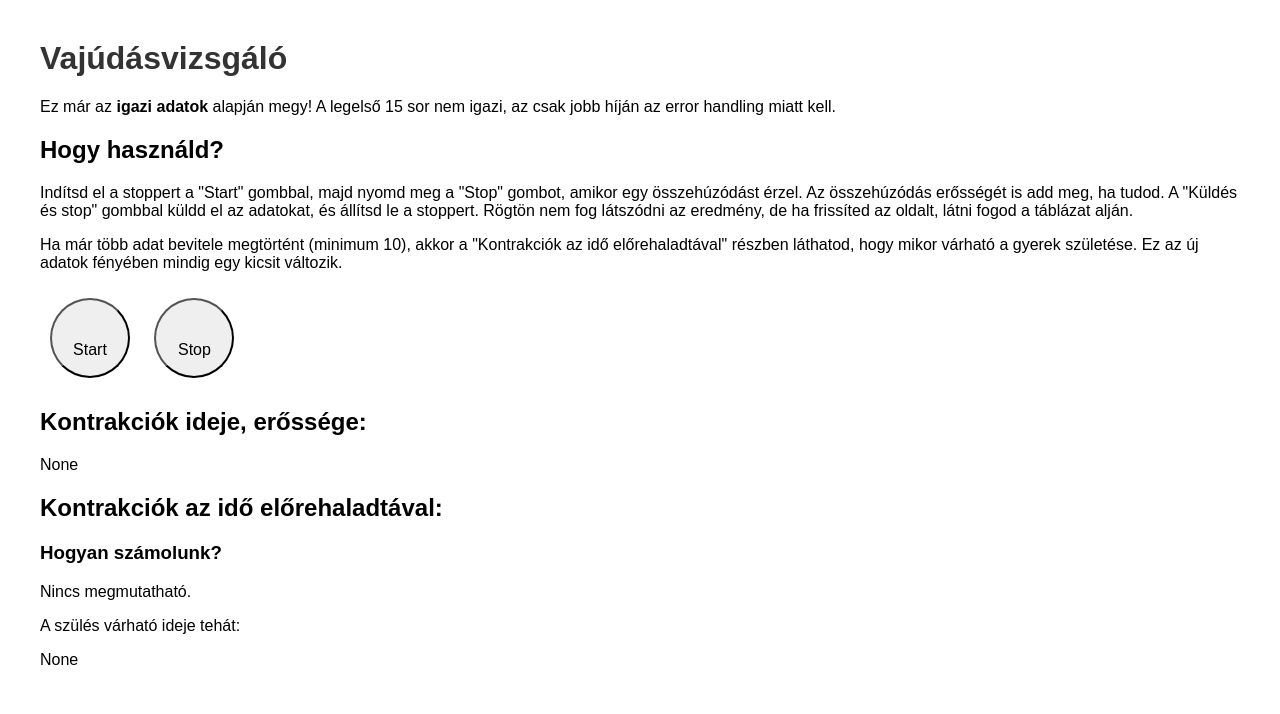
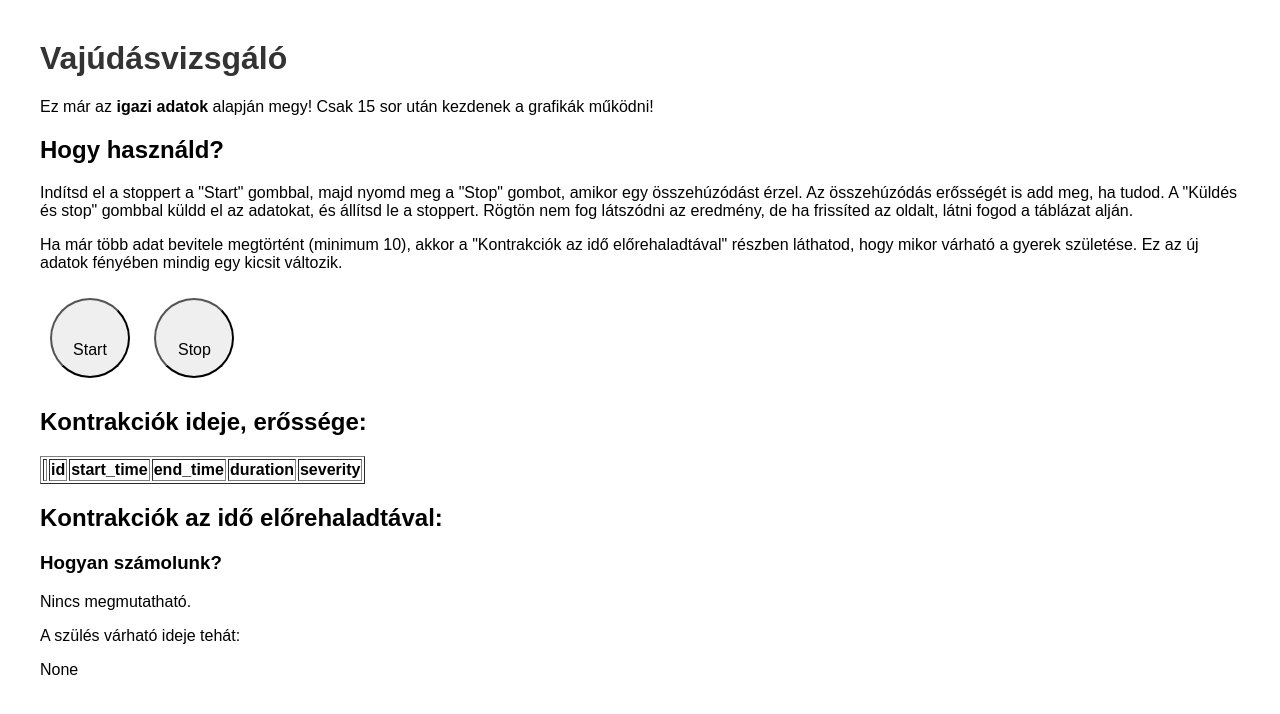
Before and after one commit to janoskonig/labor_third, a Flask app: page / in a window 1280 px wide. Shown: the top 714 px of the page. Run offline with Flask 3, Linux system fonts and the light colour scheme; data that the repository does not hold is empty; parts of the project's set-up code (start-up, migrations or seed data) failed here and were passed over.

Commit message:
Error handling 15 sor alatt

```diff
--- a/main.py
+++ b/main.py
@@ -124,9 +124,6 @@ def analyze_contractions(data, window_size=5, exclude_fraction=1/4, future_pred_
         childbirth_timepoint (float): The predicted time point of childbirth.
     """
 
-    # Ensure data has no infinite or NaN values in relevant columns
-    data['duration'].replace([np.inf, -np.inf], np.nan, inplace=True)
-    data.dropna(subset=['duration'], inplace=True)
     # Remember the first start_time:
     if data.empty:
         return None, None, None, None
@@ -152,15 +149,9 @@ def analyze_contractions(data, window_size=5, exclude_fraction=1/4, future_pred_
     # Exponential decay function
     def exp_decay(x, a, b, c):
         return a * np.exp(-b * x) + c
-    # Ensure all data is finite
-    if not np.isfinite(filtered_std_time).all() or not np.isfinite(filtered_rolling_std).all():
-        print("Data contains non-finite values. Cleaning data...")
-        mask = np.isfinite(filtered_std_time) & np.isfinite(filtered_rolling_std)
-        filtered_std_time = filtered_std_time[mask]
-        filtered_rolling_std = filtered_rolling_std[mask]
 
     # Fit the exponential decay function
-    popt, pcov = curve_fit(exp_decay, filtered_std_time, filtered_rolling_std, p0=(1, 0.001, 0), maxfev=10000)
+    popt, pcov = curve_fit(exp_decay, filtered_std_time, filtered_rolling_std, p0=(1, 0.001, 0), maxfev=20000)
     # Calculate fitted values
     fitted_values = exp_decay(filtered_std_time, *popt)
 
@@ -230,13 +221,13 @@ def analyze_contractions(data, window_size=5, exclude_fraction=1/4, future_pred_
 def index():
     # Usage
     data = fetch_contractions_from_db()
-    if data.empty:
-        return render_template('index.html', popt=None, img_str1=None, img_str2=None, childbirth_timepoint=None, table=None)
+    if data.empty or len(data) < 15:
+        return render_template('index.html', popt=None, img_str1=None, img_str2=None, childbirth_timepoint=None, table=data.to_html())
     # print(data)
-    popt, chilbirth_timepoint, fig1, fig2 = analyze_contractions(data)
+    popt, childbirth_timepoint, fig1, fig2 = analyze_contractions(data)
     img_str1 = plot_to_base64(fig1)
     img_str2 = plot_to_base64(fig2)
-    return render_template('index.html', popt=popt, img_str1=img_str1, img_str2=img_str2, childbirth_timepoint=chilbirth_timepoint, table=data.to_html())
+    return render_template('index.html', popt=popt, img_str1=img_str1, img_str2=img_str2, childbirth_timepoint=childbirth_timepoint, table=data.to_html())
 
 
 start_time = None
--- a/templates/index.html
+++ b/templates/index.html
@@ -2,13 +2,14 @@
 <html lang="en">
 <head>
     <meta charset="UTF-8">
+    <meta name="viewport" content="width=device-width, initial-scale=1.0">
     <title>Vajúdás tracker</title>
     <link rel="stylesheet" href="{{ url_for('static', filename='style.css') }}">
 </head>
 <body>
     <h1>Vajúdásvizsgáló</h1>
     <!-- <p>Nyugika, ez csak szimulált adatok alapján megy...</p> -->
-    <p>Ez már az <b>igazi adatok</b> alapján megy! A legelső 15 sor nem igazi, az csak jobb híján az error handling miatt kell.</p>
+    <p>Ez már az <b>igazi adatok</b> alapján megy! Csak 15 sor után kezdenek a grafikák működni!</p>
 
     <h2>Hogy használd?</h2>
     <p>Indítsd el a stoppert a "Start" gombbal, majd nyomd meg a "Stop" gombot, amikor egy összehúzódást érzel. Az összehúzódás erősségét is add meg, ha tudod. A "Küldés és stop" gombbal küldd el az adatokat, és állítsd le a stoppert. Rögtön nem fog látszódni az eredmény, de ha frissíted az oldalt, látni fogod a táblázat alján.
```
